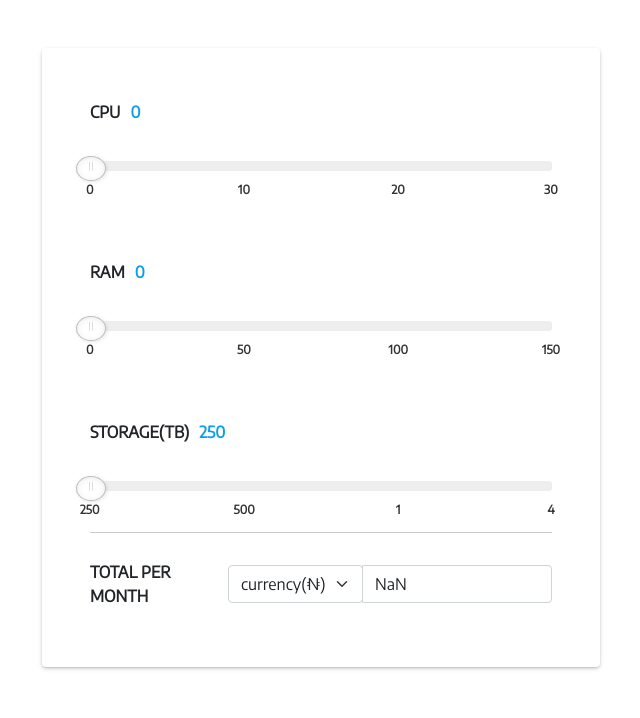
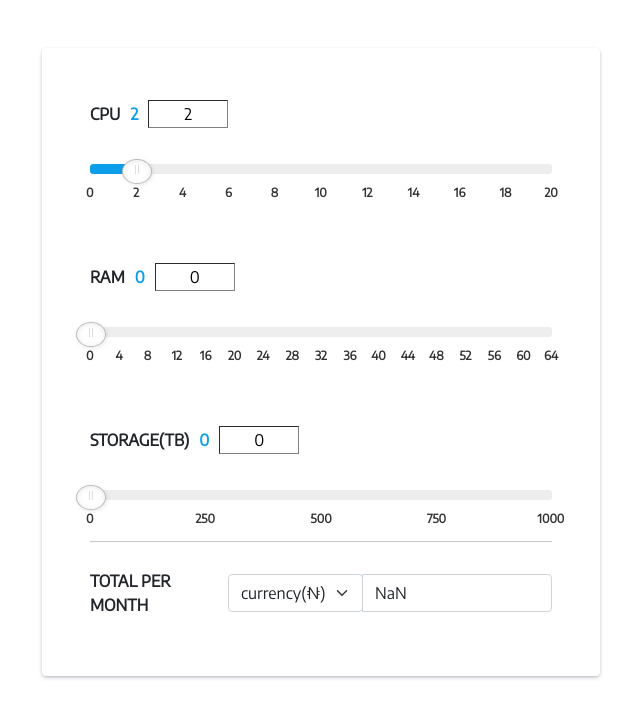
Before and after one commit to realTechmaniac/cybercal, a plain HTML site: page index.html in a window 1280 px wide. Shown: the whole page, without its empty margins (319-959 px from the left). Drawn offline with nearby package versions, Linux system fonts and the light colour scheme; no server answers.

Commit message:
added input boss

```diff
--- a/index.html
+++ b/index.html
@@ -109,6 +109,14 @@
             white-space: nowrap !important;
         }
 
+        .custom-fin{
+            width: 80px;
+            margin-bottom: 15px;
+            border-color:  grey;
+            border-width: 0.6px;
+            text-align: center;
+        }
+
     </style>
     <link href="https://cdn.jsdelivr.net/npm/bootstrap@5.0.2/dist/css/bootstrap.min.css" rel="stylesheet" integrity="sha384-EVSTQN3/azprG1Anm3QDgpJLIm9Nao0Yz1ztcQTwFspd3yD65VohhpuuCOmLASjC" crossorigin="anonymous">
     <link rel="stylesheet" href="css/rSlider.min.css">
@@ -125,12 +133,13 @@
                         <div class="number-box">
                             <p>CPU</p>
                             <p class="font-weight-bold number-item" id="demo1"></p>
+                            <input type = "text" value = "" class="custom-fin" id = "input1"/>
                         </div>
                   </div>
                 </div>
                 <div class="mt-3">
                     <div class="slider-container">
-                        <input type="text" id="slider2" class="slider" />
+                        <input type="text" id="slider2" class="slider"  />
                     </div>
                 </div>
 
@@ -143,6 +152,7 @@
                         <div class="number-box">
                             <p>RAM</p>
                             <p class="font-weight-bold number-item" id="demo2"></p>
+                            <input type = "text" value="" class="custom-fin" id = "input2"/>
                         </div>
                     </div>
                 </div>
@@ -160,6 +170,7 @@
                         <div class="number-box">
                             <p> STORAGE(TB)</p>
                             <p class="font-weight-bold number-item" id="demo3"></p>
+                            <input type = "text" value=""  id = "input3"class="custom-fin"/>
                         </div>
                     </div>
                 </div>
@@ -269,13 +280,15 @@
 
             var slider2 = new rSlider({
                 target: '#slider2',
-                values: [0,10,20,'30'],
+                values:{min: 0, max: 20},
                 range: false,
-                set: [5],
+                step:2 ,
+                set: [2],
                 tooltip: false,
                 onChange: function (vals) {
                     const inputTarget = document.querySelector('#demo1')
-                    inputTarget.textContent = vals
+                    inputTarget.textContent = vals;
+                    document.querySelector('#input1').value = vals;
                     const getNaira = async () => {
                         const cpu        = inputTarget.textContent
                         const ram         = document.querySelector('#demo2').textContent
@@ -289,12 +302,14 @@
 
             var slider3 = new rSlider({
                 target: '#slider3',
-                values: [0, 50, 100, 150],
+                values: {min: 0, max: 64},
+                step:4,
                 range: false,
                 set: [5],
                 tooltip: false,
                 onChange: function (vals) {
-                    const secondTarget = document.querySelector('#demo2')
+                    const secondTarget = document.querySelector('#demo2');
+                    document.querySelector('#input2').value = vals;
                     secondTarget.textContent = vals
                     const getNaira = async () => {
                         const inputValue  = secondTarget.textContent
@@ -308,12 +323,14 @@
 
             var slider = new rSlider({
                 target: '#slider4',
-                values: [250,500,1,4],
+                values:  {min: 0, max: 1000},
                 range: false,
+                step:250,
                 set: [5],
                 tooltip: false,
                 onChange: function (vals) {
-                    const thirdTarget = document.querySelector('#demo3')
+                    const thirdTarget = document.querySelector('#demo3');
+                    document.querySelector('#input3').value = vals;
                     thirdTarget.textContent = vals
                     const getNaira = async () => {
                        const inputValue  = thirdTarget.textContent
@@ -352,27 +369,14 @@
 
 
 
-    // document.querySelector('#currencyhold').addEventListener('change', (e) => {
+  //SET range with input changes::
 
-    //     const totalValue  =  document.querySelector('#total').value
-
-    //     const newTotal    =  changeCurrency(e.target.value, totalValue)
-
-    //     const totalHolder = document.querySelector('#total');
-
-    //     totalHolder.value =  newTotal;
-
-    // })
-
-    // document.querySelector('#usd').addEventListener('click', (e) => {
-
-    //     console.log('htit')
-    //     // const totalValue  =  document.querySelector('#total').value
-
-    //     // console.log(e.target.value, 'here')
-
-    //     // const newTotal    =  changeCurrency(e.target.value, totalValue)
-    // } )
+  document.querySelector('#input1').addEventListener('change', (e) => {
+    const target = document.querySelector('.slider-container');
+    let closest  = target.querySelector('.rs-selected');
+    let pointer  = target.querySelector('.rs-pointer');
+    slider2.setValues(e.target.value);
+  })
 
 </script>
 <script type="text/javascript" src="js/jquery-3.3.1.slim.min.js"></script>
```
